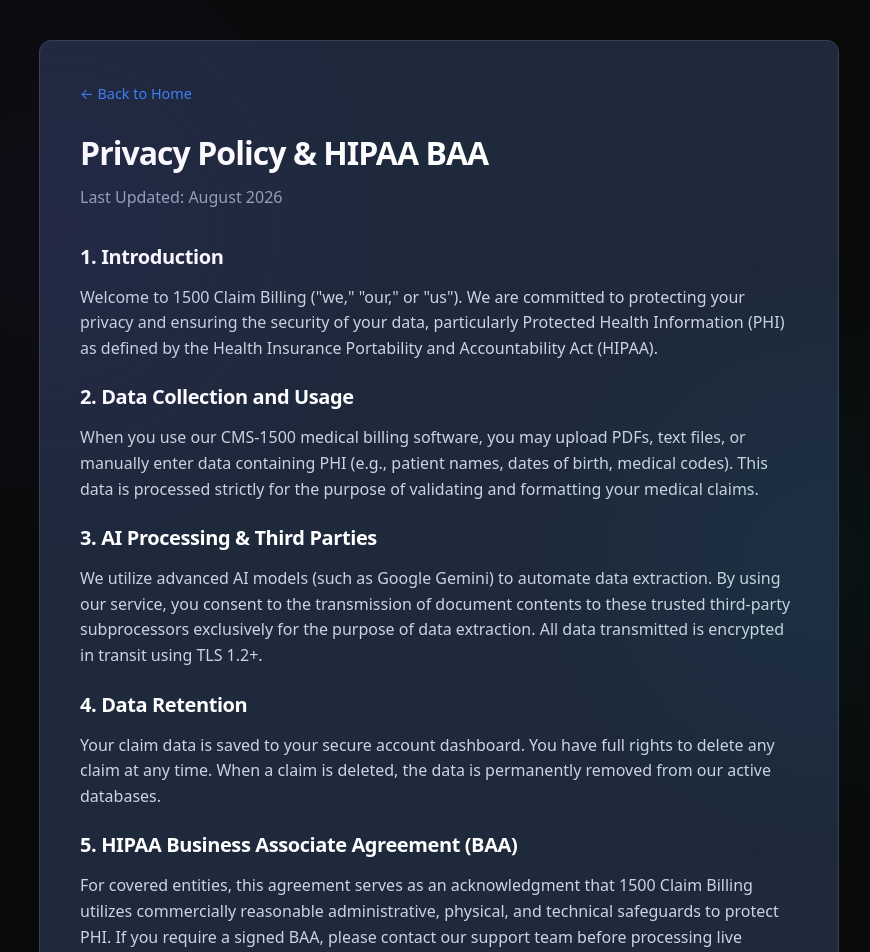
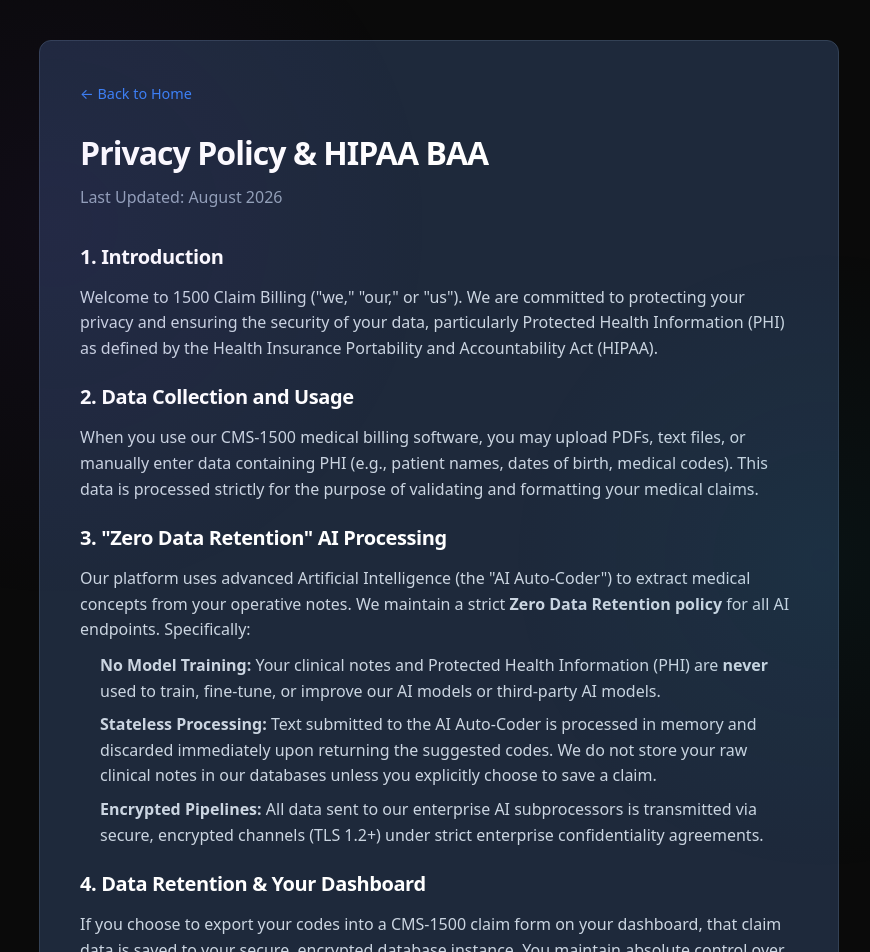
Before and after one commit to kadiapp/cms_saas, a Next.js app: page /privacy in a window 1280 px wide. Shown: the top 952 px of the page, without its empty margins (201-1071 px from the left). Built offline with nearby package versions, Linux system fonts and the light colour scheme; no server answers.

Commit message:
legal: update privacy policy to strongly emphasize zero data retention for AI and HIPAA BAA availability

```diff
--- a/src/app/privacy/page.tsx
+++ b/src/app/privacy/page.tsx
@@ -26,18 +26,24 @@
           </section>
 
           <section>
-            <h2 style={{ color: '#fff', fontSize: '1.25rem', marginBottom: '12px' }}>3. AI Processing & Third Parties</h2>
-            <p>We utilize advanced AI models (such as Google Gemini) to automate data extraction. By using our service, you consent to the transmission of document contents to these trusted third-party subprocessors exclusively for the purpose of data extraction. All data transmitted is encrypted in transit using TLS 1.2+.</p>
+            <h2 style={{ color: '#fff', fontSize: '1.25rem', marginBottom: '12px' }}>3. "Zero Data Retention" AI Processing</h2>
+            <p>Our platform uses advanced Artificial Intelligence (the "AI Auto-Coder") to extract medical concepts from your operative notes. We maintain a strict <strong>Zero Data Retention policy</strong> for all AI endpoints. Specifically:</p>
+            <ul style={{ paddingLeft: '20px', marginTop: '10px', display: 'flex', flexDirection: 'column', gap: '8px', color: '#cbd5e1' }}>
+              <li><strong>No Model Training:</strong> Your clinical notes and Protected Health Information (PHI) are <strong>never</strong> used to train, fine-tune, or improve our AI models or third-party AI models.</li>
+              <li><strong>Stateless Processing:</strong> Text submitted to the AI Auto-Coder is processed in memory and discarded immediately upon returning the suggested codes. We do not store your raw clinical notes in our databases unless you explicitly choose to save a claim.</li>
+              <li><strong>Encrypted Pipelines:</strong> All data sent to our enterprise AI subprocessors is transmitted via secure, encrypted channels (TLS 1.2+) under strict enterprise confidentiality agreements.</li>
+            </ul>
           </section>
 
           <section>
-            <h2 style={{ color: '#fff', fontSize: '1.25rem', marginBottom: '12px' }}>4. Data Retention</h2>
-            <p>Your claim data is saved to your secure account dashboard. You have full rights to delete any claim at any time. When a claim is deleted, the data is permanently removed from our active databases.</p>
+            <h2 style={{ color: '#fff', fontSize: '1.25rem', marginBottom: '12px' }}>4. Data Retention & Your Dashboard</h2>
+            <p>If you choose to export your codes into a CMS-1500 claim form on your dashboard, that claim data is saved to your secure, encrypted database instance. You maintain absolute control over this data. You have full rights to permanently delete any claim, patient profile, or billing record at any time.</p>
           </section>
 
           <section>
-            <h2 style={{ color: '#fff', fontSize: '1.25rem', marginBottom: '12px' }}>5. HIPAA Business Associate Agreement (BAA)</h2>
-            <p>For covered entities, this agreement serves as an acknowledgment that 1500 Claim Billing utilizes commercially reasonable administrative, physical, and technical safeguards to protect PHI. If you require a signed BAA, please contact our support team before processing live patient data.</p>
+            <h2 style={{ color: '#fff', fontSize: '1.25rem', marginBottom: '12px' }}>5. HIPAA Compliance & Business Associate Agreement (BAA)</h2>
+            <p>We built this platform from the ground up for healthcare professionals. 1500 Claim Billing implements commercially reasonable administrative, physical, and technical safeguards in compliance with HIPAA guidelines.</p>
+            <p style={{ marginTop: '8px' }}>For clinics, hospitals, and medical billing agencies (Covered Entities), we offer a formalized <strong>Business Associate Agreement (BAA)</strong>. Executing a BAA with us ensures that utilizing our AI Auto-Coder is legally compliant for your organization. Please contact our compliance team to execute a signed BAA before submitting live PHI.</p>
           </section>
 
           <section>
```
